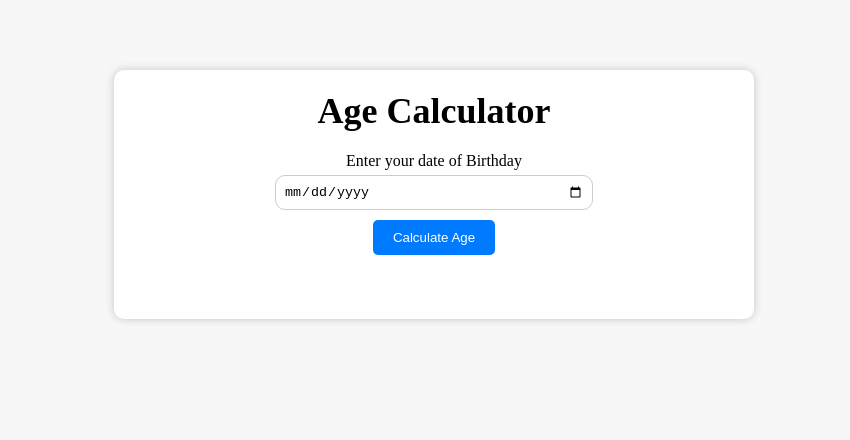
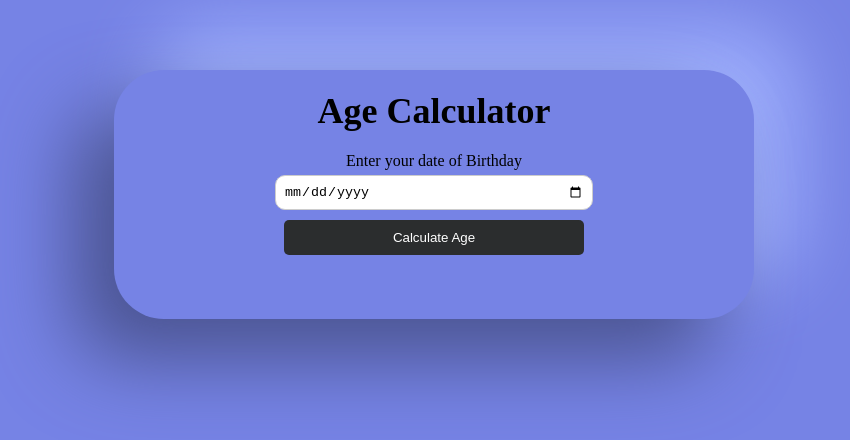
Before and after one commit to prayudo27/Age-calculator, a plain HTML site: page index.html in a window 1280 px wide. Shown: the whole page, without its empty margins (206-1056 px from the left). Drawn offline with Linux system fonts and the light colour scheme.

Commit message:
Add neumorphism for background and div

```diff
--- a/style.css
+++ b/style.css
@@ -2,17 +2,18 @@ body {
   margin: 0;
   padding: 20px;
   font-family: "Montserrat", "sans-serif";
-  background-color: #f7f7f7;
+  background-color: #7683e5;
 }
 
 .container {
-  background-color: white;
-  box-shadow: 0 0 10px rgba(0, 0, 0, 0.2);
   padding: 20px;
   max-width: 600px;
   margin: 0 auto;
-  border-radius: 10px;
   margin-top: 50px;
+  border-radius: 50px;
+background: #7683e5;
+box-shadow:  -40px 40px 80px #4a5390,
+             40px -40px 80px #a2b3ff;
 }
 
 h1 {
@@ -38,14 +39,15 @@ input {
 }
 
 button {
-    background-color: #007bff;
+    background-color: #2b2d2e;
     color: white;
     border: none;
     padding: 10px 20px;
     border-radius: 5px;
     margin-top: 10px;
     cursor: pointer;
-    transition: background-color 0.3 ease;
+    transition: background-color 0.9 ease;
+    width: 50%;
 }
 
 button:hover {
```
